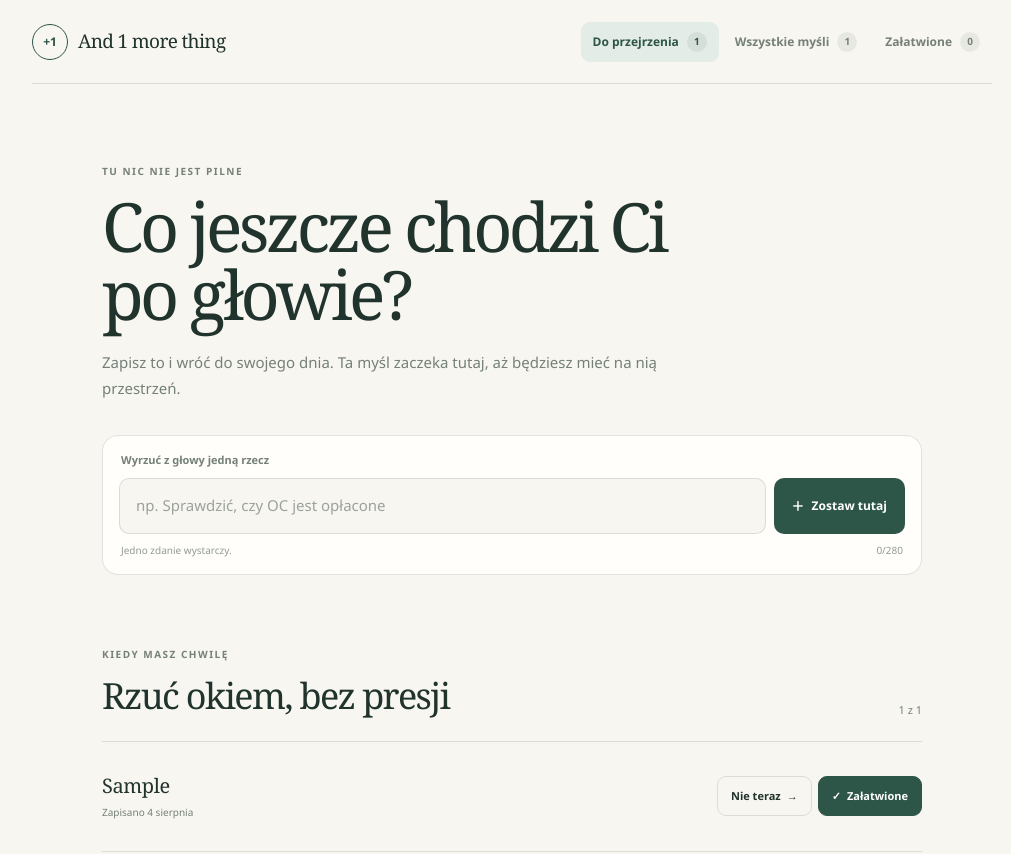
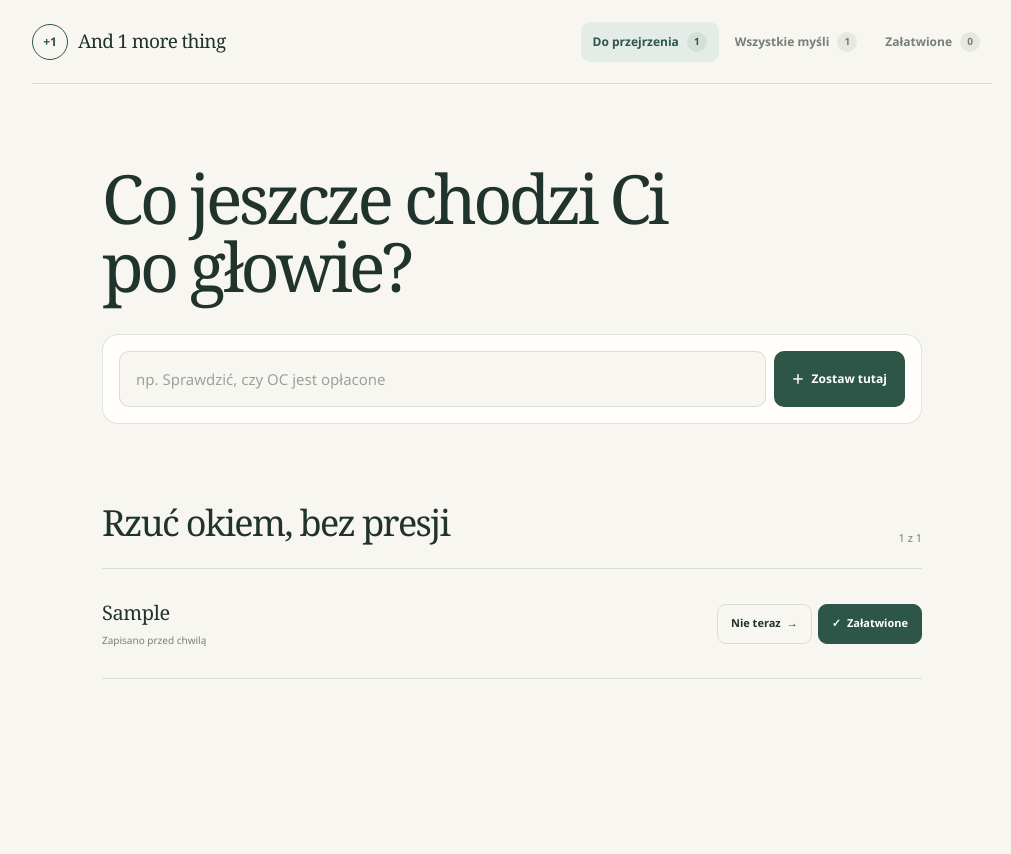
Before and after one commit to brateq/1_more_thing, a Next.js app: page / in a window 1280 px wide. Both pictures are taken after typing "Sample" into the empty fields and a click on the button "Zapisz myśl". Shown: the top 854 px of the page, without its empty margins (128-1139 px from the left). After the commit the page ends 800 px from the top, so only its background shows below. Built offline with nearby package versions, Linux system fonts and the light colour scheme.

Commit message:
Add dark mode and capture feedback

```diff
--- a/app/globals.css
+++ b/app/globals.css
@@ -1,6 +1,7 @@
 @import "tailwindcss";
 
 :root {
+  color-scheme: light;
   --paper: #f8f6f1;
   --surface: #fffefa;
   --ink: #20332d;
@@ -9,6 +10,56 @@
   --green-soft: #e4ece7;
   --line: rgba(32, 51, 45, 0.13);
   --danger: #984c42;
+  --action: #2d5548;
+  --action-hover: #23473c;
+  --action-text: #ffffff;
+  --header-bg: rgba(248, 246, 241, 0.94);
+  --nav-bg: rgba(255, 254, 250, 0.95);
+  --count-bg: rgba(32, 51, 45, 0.07);
+  --placeholder: #9ba29d;
+  --delete: #99726b;
+  --completed: #69746e;
+  --toast-bg: #20332d;
+  --toast-text: #ffffff;
+  --toast-action: #e8cf8b;
+  --alert-border: rgba(152, 76, 66, 0.25);
+  --alert-bg: #f8e9e5;
+  --alert-text: #783f37;
+  --overlay: rgba(24, 37, 33, 0.48);
+  --focus: rgba(45, 85, 72, 0.45);
+  --danger-text: #ffffff;
+}
+
+@media (prefers-color-scheme: dark) {
+  :root {
+    color-scheme: dark;
+    --paper: #101512;
+    --surface: #171e1a;
+    --ink: #e7ede9;
+    --muted: #9ca69f;
+    --green: #9cc8b4;
+    --green-soft: #20352c;
+    --line: rgba(231, 237, 233, 0.13);
+    --danger: #d98a80;
+    --action: #9cc8b4;
+    --action-hover: #acd5c2;
+    --action-text: #102019;
+    --header-bg: rgba(16, 21, 18, 0.94);
+    --nav-bg: rgba(23, 30, 26, 0.96);
+    --count-bg: rgba(231, 237, 233, 0.08);
+    --placeholder: #737d77;
+    --delete: #c58f87;
+    --completed: #a1aaa4;
+    --toast-bg: #dfe8e2;
+    --toast-text: #15211c;
+    --toast-action: #446f5d;
+    --alert-border: rgba(217, 138, 128, 0.28);
+    --alert-bg: #342321;
+    --alert-text: #edb2aa;
+    --overlay: rgba(0, 0, 0, 0.68);
+    --focus: rgba(156, 200, 180, 0.55);
+    --danger-text: #1c1110;
+  }
 }
 
 * {
@@ -40,7 +91,7 @@ button {
 
 button:focus-visible,
 input:focus-visible {
-  outline: 2px solid rgba(45, 85, 72, 0.45);
+  outline: 2px solid var(--focus);
   outline-offset: 3px;
 }
 
@@ -59,7 +110,7 @@ input:focus-visible {
   display: flex;
   align-items: center;
   gap: 32px;
-  background: rgba(248, 246, 241, 0.94);
+  background: var(--header-bg);
   backdrop-filter: blur(14px);
 }
 
@@ -137,7 +188,7 @@ input:focus-visible {
   border-radius: 99px;
   display: grid;
   place-items: center;
-  background: rgba(32, 51, 45, 0.07);
+  background: var(--count-bg);
   font-size: 10px;
 }
 
@@ -187,28 +238,12 @@ h1 {
   letter-spacing: -0.055em;
 }
 
-.intro {
-  max-width: 570px;
-  margin: 22px 0 0;
-  color: var(--muted);
-  font-size: 15px;
-  line-height: 1.7;
-}
-
 .capture-form {
   width: 100%;
   padding: 16px;
   border: 1px solid var(--line);
   border-radius: 16px;
   background: var(--surface);
-}
-
-.capture-form label {
-  display: block;
-  margin: 0 0 9px 2px;
-  color: var(--muted);
-  font-size: 11px;
-  font-weight: 700;
 }
 
 .capture-row {
@@ -229,7 +264,7 @@ h1 {
 }
 
 .capture-row input::placeholder {
-  color: #9ba29d;
+  color: var(--placeholder);
 }
 
 .capture-row button {
@@ -237,8 +272,8 @@ h1 {
   padding: 0 18px;
   border: 0;
   border-radius: 10px;
-  background: var(--green);
-  color: white;
+  background: var(--action);
+  color: var(--action-text);
   display: flex;
   align-items: center;
   gap: 8px;
@@ -248,7 +283,7 @@ h1 {
 }
 
 .capture-row button:hover {
-  background: #23473c;
+  background: var(--action-hover);
 }
 
 .capture-row button span {
@@ -256,12 +291,79 @@ h1 {
   font-weight: 400;
 }
 
-.capture-footnote {
-  padding: 9px 2px 0;
-  display: flex;
-  justify-content: space-between;
-  color: #929a94;
-  font-size: 10px;
+.add-confirmation {
+  min-height: 62px;
+  padding: 14px 4px 0;
+  display: grid;
+  grid-template-columns: 30px minmax(0, 1fr);
+  align-items: start;
+  gap: 10px;
+  color: var(--muted);
+  font-size: 11px;
+  animation: add-confirmation 2.8s cubic-bezier(0.22, 1, 0.36, 1) both;
+}
+
+.add-confirmation > span:last-child {
+  min-width: 0;
+  padding-top: 2px;
+  overflow: hidden;
+  text-overflow: ellipsis;
+  white-space: nowrap;
+}
+
+.add-confirmation strong {
+  display: block;
+  margin-bottom: 3px;
+  color: var(--green);
+  font-size: 11px;
+}
+
+.add-confirmation-mark {
+  width: 28px;
+  height: 28px;
+  border-radius: 50%;
+  display: grid;
+  place-items: center;
+  background: var(--green-soft);
+  color: var(--green);
+  font-weight: 800;
+  animation: add-confirmation-mark 500ms cubic-bezier(0.2, 1.6, 0.4, 1) both;
+}
+
+@keyframes add-confirmation {
+  0% {
+    max-height: 0;
+    min-height: 0;
+    padding-top: 0;
+    opacity: 0;
+    transform: translateY(-8px);
+  }
+  14%,
+  82% {
+    max-height: 80px;
+    min-height: 62px;
+    padding-top: 14px;
+    opacity: 1;
+    transform: translateY(0);
+  }
+  100% {
+    max-height: 0;
+    min-height: 0;
+    padding-top: 0;
+    opacity: 0;
+    transform: translateY(-4px);
+  }
+}
+
+@keyframes add-confirmation-mark {
+  0% {
+    opacity: 0;
+    transform: scale(0.55);
+  }
+  100% {
+    opacity: 1;
+    transform: scale(1);
+  }
 }
 
 .review-section {
@@ -361,8 +463,8 @@ h1 {
 
 .button-primary {
   border: 1px solid var(--green);
-  background: var(--green);
-  color: white;
+  background: var(--action);
+  color: var(--action-text);
 }
 
 .empty-state,
@@ -448,7 +550,7 @@ h1 {
 }
 
 .delete-button {
-  color: #99726b;
+  color: var(--delete);
 }
 
 .delete-button:hover {
@@ -471,7 +573,7 @@ h1 {
   width: 100%;
   min-height: 48px;
   padding: 0 13px;
-  border: 1px solid rgba(45, 85, 72, 0.35);
+  border: 1px solid var(--focus);
   border-radius: 9px;
   background: var(--surface);
   color: var(--ink);
@@ -489,8 +591,8 @@ h1 {
   padding: 0 13px;
   border: 0;
   border-radius: 7px;
-  background: var(--green);
-  color: white;
+  background: var(--action);
+  color: var(--action-text);
   cursor: pointer;
   font-size: 11px;
   font-weight: 700;
@@ -514,7 +616,7 @@ h1 {
 }
 
 .completed-row p {
-  color: #69746e;
+  color: var(--completed);
 }
 
 .simple-empty {
@@ -563,8 +665,8 @@ h1 {
   min-height: 52px;
   padding: 0 12px 0 17px;
   border-radius: 10px;
-  background: var(--ink);
-  color: white;
+  background: var(--toast-bg);
+  color: var(--toast-text);
   display: flex;
   align-items: center;
   justify-content: space-between;
@@ -577,7 +679,7 @@ h1 {
   padding: 0 9px;
   border: 0;
   background: transparent;
-  color: #e8cf8b;
+  color: var(--toast-action);
   cursor: pointer;
   font-size: 11px;
   font-weight: 800;
@@ -586,10 +688,10 @@ h1 {
 .save-alert {
   margin-bottom: 26px;
   padding: 12px 14px;
-  border: 1px solid rgba(152, 76, 66, 0.25);
+  border: 1px solid var(--alert-border);
   border-radius: 9px;
-  background: #f8e9e5;
-  color: #783f37;
+  background: var(--alert-bg);
+  color: var(--alert-text);
   font-size: 11px;
   line-height: 1.45;
 }
@@ -599,7 +701,7 @@ h1 {
   inset: 0;
   z-index: 30;
   padding: 20px;
-  background: rgba(24, 37, 33, 0.48);
+  background: var(--overlay);
   display: grid;
   place-items: center;
   backdrop-filter: blur(5px);
@@ -643,7 +745,7 @@ h1 {
 .danger-button {
   border: 1px solid var(--danger);
   background: var(--danger);
-  color: white;
+  color: var(--danger-text);
 }
 
 .mobile-nav {
@@ -689,7 +791,7 @@ h1 {
     border-radius: 13px;
     display: grid;
     grid-template-columns: repeat(3, 1fr);
-    background: rgba(255, 254, 250, 0.95);
+    background: var(--nav-bg);
     transform: translateX(-50%);
     backdrop-filter: blur(14px);
   }
@@ -829,6 +931,11 @@ h1 {
 }
 
 @media (prefers-reduced-motion: reduce) {
+  .add-confirmation,
+  .add-confirmation-mark {
+    animation: none !important;
+  }
+
   *,
   *::before,
   *::after {
--- a/app/page.tsx
+++ b/app/page.tsx
@@ -20,12 +20,16 @@ type StoredThoughts = {
 
 type View = "review" | "all" | "done";
 
+type AddedFeedback = {
+  id: string;
+  text: string;
+};
+
 const STORAGE_KEY = "and-1-more-thing:v1";
 const QUEUE_SIZE = 5;
 
-const dateFormatter = new Intl.DateTimeFormat("pl-PL", {
-  day: "numeric",
-  month: "long",
+const relativeTimeFormatter = new Intl.RelativeTimeFormat("pl-PL", {
+  numeric: "always",
 });
 
 function isThought(value: unknown): value is Thought {
@@ -68,8 +72,26 @@ function makeId() {
   return `thought-${Date.now()}-${Math.random().toString(16).slice(2)}`;
 }
 
-function formatDate(value: string) {
-  return dateFormatter.format(new Date(value));
+function formatRelativeTime(value: string, currentTime: number) {
+  const elapsedSeconds = Math.max(
+    0,
+    Math.floor((currentTime - new Date(value).getTime()) / 1000),
+  );
+
+  if (elapsedSeconds < 60) return "przed chwilą";
+
+  const elapsedMinutes = Math.floor(elapsedSeconds / 60);
+  if (elapsedMinutes < 60) {
+    return relativeTimeFormatter.format(-elapsedMinutes, "minute");
+  }
+
+  const elapsedHours = Math.floor(elapsedMinutes / 60);
+  if (elapsedHours < 24) {
+    return relativeTimeFormatter.format(-elapsedHours, "hour");
+  }
+
+  const elapsedDays = Math.floor(elapsedHours / 24);
+  return relativeTimeFormatter.format(-elapsedDays, "day");
 }
 
 function thoughtSortValue(thought: Thought) {
@@ -86,8 +108,11 @@ export default function Home() {
   const [editingId, setEditingId] = useState<string | null>(null);
   const [editingText, setEditingText] = useState("");
   const [deleteTarget, setDeleteTarget] = useState<Thought | null>(null);
+  const [addedFeedback, setAddedFeedback] = useState<AddedFeedback | null>(null);
+  const [currentTime, setCurrentTime] = useState(() => Date.now());
   const inputRef = useRef<HTMLInputElement>(null);
   const undoTimer = useRef<ReturnType<typeof setTimeout> | null>(null);
+  const addedTimer = useRef<ReturnType<typeof setTimeout> | null>(null);
 
   useEffect(() => {
     const hydrationTimer = window.setTimeout(() => {
@@ -113,7 +138,17 @@ export default function Home() {
   useEffect(() => {
     return () => {
       if (undoTimer.current) clearTimeout(undoTimer.current);
+      if (addedTimer.current) clearTimeout(addedTimer.current);
     };
+  }, []);
+
+  useEffect(() => {
+    const relativeTimeInterval = window.setInterval(
+      () => setCurrentTime(Date.now()),
+      60_000,
+    );
+
+    return () => window.clearInterval(relativeTimeInterval);
   }, []);
 
   const activeThoughts = useMemo(
@@ -170,6 +205,10 @@ export default function Home() {
 
     setThoughts((current) => [thought, ...current]);
     setDraft("");
+    setCurrentTime(Date.now());
+    setAddedFeedback({ id: thought.id, text: thought.text });
+    if (addedTimer.current) clearTimeout(addedTimer.current);
+    addedTimer.current = setTimeout(() => setAddedFeedback(null), 2800);
   }
 
   function completeThought(id: string) {
@@ -286,7 +325,6 @@ export default function Home() {
             onClick={() => setView("done")}
           />
         </nav>
-
       </header>
 
       <main className="main-content">
@@ -300,19 +338,13 @@ export default function Home() {
         {view === "review" && (
           <>
             <header className="page-heading home-heading">
-              <p className="eyebrow">Tu nic nie jest pilne</p>
               <h1>
                 Co jeszcze chodzi Ci
                 <br className="desktop-break" /> po głowie?
               </h1>
-              <p className="intro">
-                Zapisz to i wróć do swojego dnia. Ta myśl zaczeka tutaj, aż
-                będziesz mieć na nią przestrzeń.
-              </p>
             </header>
 
             <form className="capture-form" onSubmit={submitThought}>
-              <label htmlFor="thought-input">Wyrzuć z głowy jedną rzecz</label>
               <div className="capture-row">
                 <input
                   ref={inputRef}
@@ -322,22 +354,35 @@ export default function Home() {
                   maxLength={280}
                   placeholder="np. Sprawdzić, czy OC jest opłacone"
                   autoComplete="off"
+                  aria-label="Myśl do zapisania"
                 />
                 <button type="submit" aria-label="Zapisz myśl">
-                  <span aria-hidden="true">+</span>
-                  Zostaw tutaj
+                  <span aria-hidden="true">{addedFeedback ? "✓" : "+"}</span>
+                  {addedFeedback ? "Dodane" : "Zostaw tutaj"}
                 </button>
               </div>
-              <div className="capture-footnote">
-                <span>Jedno zdanie wystarczy.</span>
-                <span>{draft.length}/280</span>
+            </form>
+
+            {addedFeedback && (
+              <div
+                className="add-confirmation"
+                key={addedFeedback.id}
+                role="status"
+                aria-live="polite"
+              >
+                <span className="add-confirmation-mark" aria-hidden="true">
+                  ✓
+                </span>
+                <span>
+                  <strong>Dodane do poczekalni</strong>
+                  {addedFeedback.text}
+                </span>
               </div>
-            </form>
+            )}
 
             <section className="review-section" aria-labelledby="review-title">
               <div className="section-heading">
                 <div>
-                  <p className="eyebrow">Kiedy masz chwilę</p>
                   <h2 id="review-title">Rzuć okiem, bez presji</h2>
                 </div>
                 {activeThoughts.length > 0 && (
@@ -357,7 +402,10 @@ export default function Home() {
                     <article className="thought-card" key={thought.id}>
                       <div className="thought-body">
                         <p>{thought.text}</p>
-                        <span>Zapisano {formatDate(thought.createdAt)}</span>
+                        <span>
+                          Zapisano{" "}
+                          {formatRelativeTime(thought.createdAt, currentTime)}
+                        </span>
                       </div>
                       <div className="thought-actions">
                         <button
@@ -399,12 +447,7 @@ export default function Home() {
         {view === "all" && (
           <section className="list-page" aria-labelledby="all-title">
             <header className="page-heading">
-              <p className="eyebrow">Twoja poczekalnia</p>
               <h1 id="all-title">Wszystkie myśli</h1>
-              <p className="intro">
-                Wszystko, co czeka na swój moment. Możesz poprawić treść albo
-                usunąć coś, co nie jest już ważne.
-              </p>
             </header>
 
             {allActive.length > 0 ? (
@@ -445,7 +488,10 @@ export default function Home() {
                       <>
                         <div className="list-row-copy">
                           <p>{thought.text}</p>
-                          <span>Zapisano {formatDate(thought.createdAt)}</span>
+                          <span>
+                            Zapisano{" "}
+                            {formatRelativeTime(thought.createdAt, currentTime)}
+                          </span>
                         </div>
                         <div className="row-actions">
                           <button
@@ -485,12 +531,7 @@ export default function Home() {
         {view === "done" && (
           <section className="list-page" aria-labelledby="done-title">
             <header className="page-heading">
-              <p className="eyebrow">Rzeczy, które już puściły</p>
               <h1 id="done-title">Załatwione</h1>
-              <p className="intro">
-                Małe przypomnienie, że sprawy naprawdę znikają z głowy. Jeśli
-                coś wróciło, możesz przenieść to z powrotem.
-              </p>
             </header>
 
             {completedThoughts.length > 0 ? (
@@ -503,7 +544,11 @@ export default function Home() {
                     <div>
                       <p>{thought.text}</p>
                       <span>
-                        Załatwiono {formatDate(thought.completedAt ?? thought.createdAt)}
+                        Załatwiono{" "}
+                        {formatRelativeTime(
+                          thought.completedAt ?? thought.createdAt,
+                          currentTime,
+                        )}
                       </span>
                     </div>
                     <button
```
Also changed, not shown: 1 other file (tests, documents, lock files or other folders).
